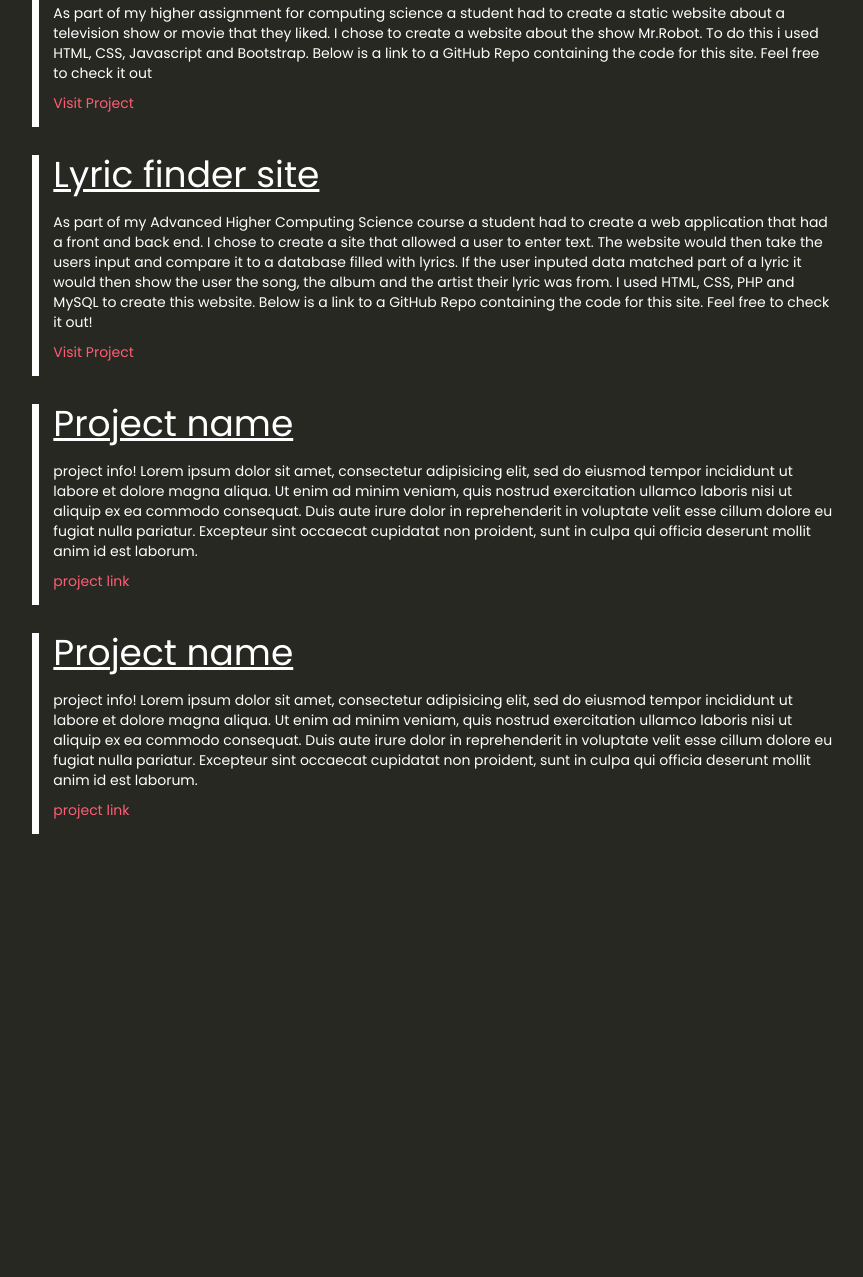
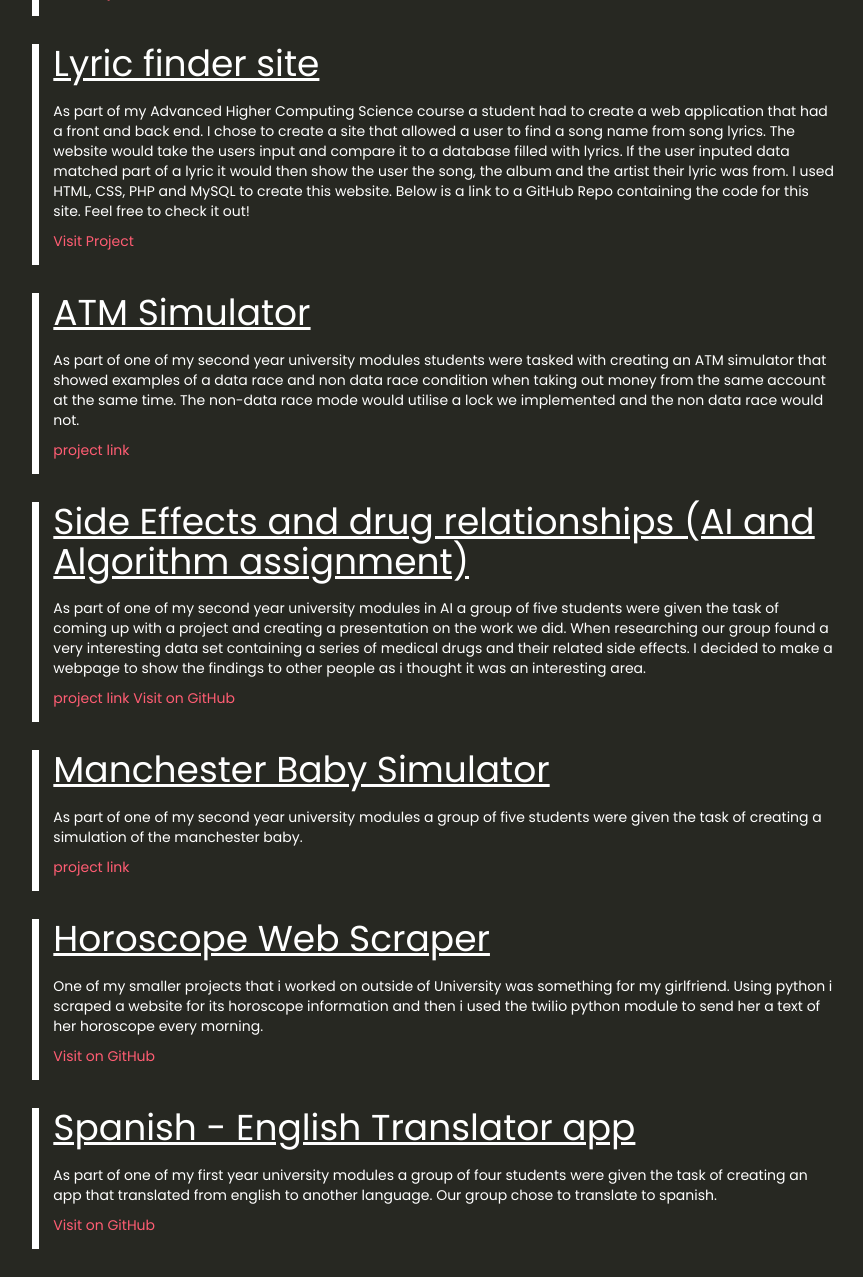
Before and after one commit to JamesRobb03/jamesrobb03.github.io, a plain HTML site: page projects.html in a window 1280 px wide. Shown: the part 649-1926 px from the top of the page, without its empty margins (206-1069 px from the left). Before the commit the page ends 1511 px from the top, so only its background shows below. Drawn offline with nearby package versions, Linux system fonts and the light colour scheme.

Commit message:
project changes

```diff
--- a/projects.html
+++ b/projects.html
@@ -53,31 +53,48 @@
           </div>
           <div class="col-md-4">
             <h1><u>My Projects</u></h1>
-            <p id="text">Lorem ipsum dolor sit amet, consectetur adipisicing elit, sed do eiusmod tempor incididunt ut labore et dolore magna aliqua. Ut enim ad minim veniam, quis nostrud exercitation ullamco laboris nisi ut aliquip ex ea commodo consequat. Duis aute irure dolor in reprehenderit in voluptate velit esse cillum dolore eu fugiat nulla pariatur. Excepteur sint occaecat cupidatat non proident, sunt in culpa qui officia deserunt mollit anim id est laborum. Lorem ipsum dolor sit amet, consectetur adipisicing elit, sed do eiusmod tempor incididunt ut labore et dolore magna aliqua. Ut enim ad minim veniam, quis nostrud exercitation ullamco laboris nisi ut aliquip ex ea commodo consequat. Duis aute irure dolor in reprehenderit in voluptate velit esse cillum dolore eu fugiat nulla pariatur. Excepteur sint occaecat cupidatat non proident, sunt in culpa qui officia deserunt mollit anim id est laborum.</p>
+            <p id="text">These are projects or assignments i have worked on during my time at university and outside of university for fun! They range from static websites to software made to run on linux or windows.</p>
           </div>
         </div>
         <!--Code for second row of page where the different projects are displayed.-->
         <div class="row">
           <div class="col-md-8 col-md-offset-2">
             <div class="project">
-              <h1><u>Mr Robot fan site</u></h1>
-              <p>As part of my higher assignment for computing science a student had to create a static website about a television show or movie that they liked. I chose to create a website about the show Mr.Robot. To do this i used HTML, CSS, Javascript and Bootstrap. Below is a link to a GitHub Repo containing the code for this site. Feel free to check it out</p>
+              <h1><u>Mr Robot website</u></h1>
+              <p>As part of my Higher Computing Science course, a student had to create a static website about a television show or movie that they liked. I chose to create a website about the show Mr.Robot. To do this i used HTML, CSS, Javascript and Bootstrap. Below is a link to a GitHub Repo containing the code for this site. Feel free to check it out</p>
               <a href="#">Visit Project</a>
             </div>
             <div class="project">
               <h1><u>Lyric finder site</u></h1>
-              <p>As part of my Advanced Higher Computing Science course a student had to create a web application that had a front and back end. I chose to create a site that allowed a user to enter text. The website would then take the users input and compare it to a database filled with lyrics. If the user inputed data matched part of a lyric it would then show the user the song, the album and the artist their lyric was from. I used HTML, CSS, PHP and MySQL to create this website. Below is a link to a GitHub Repo containing the code for this site. Feel free to check it out!</p>
+              <p>As part of my Advanced Higher Computing Science course a student had to create a web application that had a front and back end. I chose to create a site that allowed a user to find a song name from song lyrics. The website would take the users input and compare it to a database filled with lyrics. If the user inputed data matched part of a lyric it would then show the user the song, the album and the artist their lyric was from. I used HTML, CSS, PHP and MySQL to create this website. Below is a link to a GitHub Repo containing the code for this site. Feel free to check it out!</p>
               <a href="#">Visit Project</a>
             </div>
             <div class="project">
-              <h1><u>Project name</u></h1>
-              <p>project info! Lorem ipsum dolor sit amet, consectetur adipisicing elit, sed do eiusmod tempor incididunt ut labore et dolore magna aliqua. Ut enim ad minim veniam, quis nostrud exercitation ullamco laboris nisi ut aliquip ex ea commodo consequat. Duis aute irure dolor in reprehenderit in voluptate velit esse cillum dolore eu fugiat nulla pariatur. Excepteur sint occaecat cupidatat non proident, sunt in culpa qui officia deserunt mollit anim id est laborum.</p>
+              <h1><u>ATM Simulator</u></h1>
+              <p>As part of one of my second year university modules students were tasked with creating an ATM simulator that showed examples of a data race and non data race condition when taking out money from the same account at the same time. The non-data race mode would utilise a lock we implemented and the non
+              data race would not. </p>
               <a href="#">project link</a>
             </div>
             <div class="project">
-              <h1><u>Project name</u></h1>
-              <p>project info! Lorem ipsum dolor sit amet, consectetur adipisicing elit, sed do eiusmod tempor incididunt ut labore et dolore magna aliqua. Ut enim ad minim veniam, quis nostrud exercitation ullamco laboris nisi ut aliquip ex ea commodo consequat. Duis aute irure dolor in reprehenderit in voluptate velit esse cillum dolore eu fugiat nulla pariatur. Excepteur sint occaecat cupidatat non proident, sunt in culpa qui officia deserunt mollit anim id est laborum.</p>
+              <h1><u>Side Effects and drug relationships (AI and Algorithm assignment)</u></h1>
+              <p>As part of one of my second year university modules in AI a group of five students were given the task of coming up with a project and creating a presentation on the work we did. When researching our group found a very interesting data set containing a series of medical drugs and their related side effects. I decided to make a webpage to show the findings to other people as i thought it was an interesting area.</p>
               <a href="#">project link</a>
+              <a href="#">Visit on GitHub</a>
+            </div>
+            <div class="project">
+              <h1><u>Manchester Baby Simulator</u></h1>
+              <p>As part of one of my second year university modules a group of five students were given the task of creating a simulation of the manchester baby.</p>
+              <a href="#">project link</a>
+            </div>
+            <div class="project">
+              <h1><u>Horoscope Web Scraper</u></h1>
+              <p>One of my smaller projects that i worked on outside of University was something for my girlfriend. Using python i scraped a website for its horoscope information and then i used the twilio python module to send her a text of her horoscope every morning.</p>
+              <a href="#">Visit on GitHub</a>
+            </div>
+            <div class="project">
+              <h1><u>Spanish - English Translator app</u></h1>
+              <p>As part of one of my first year university modules a group of four students were given the task of creating an app that translated from english to another language. Our group chose to translate to spanish.</p>
+              <a href="#">Visit on GitHub</a>
             </div>
           </div>
         </div>
```
